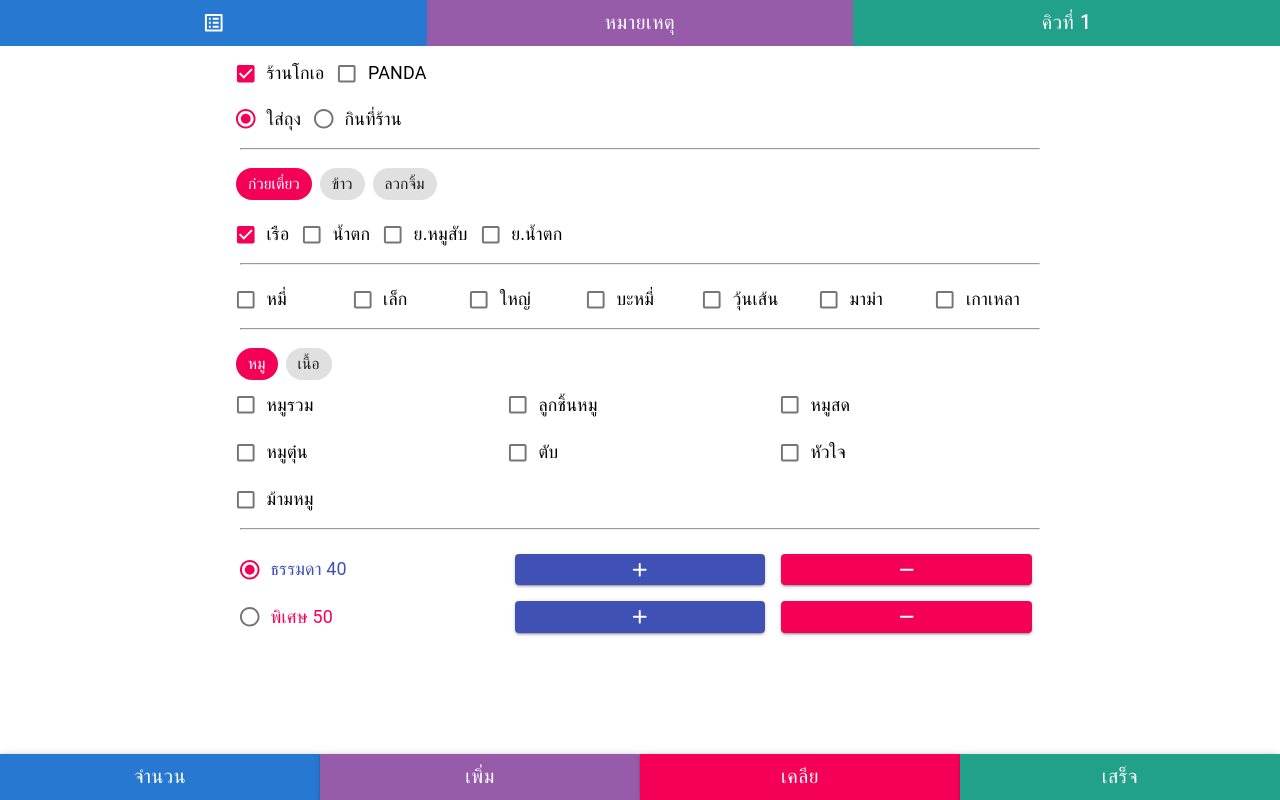
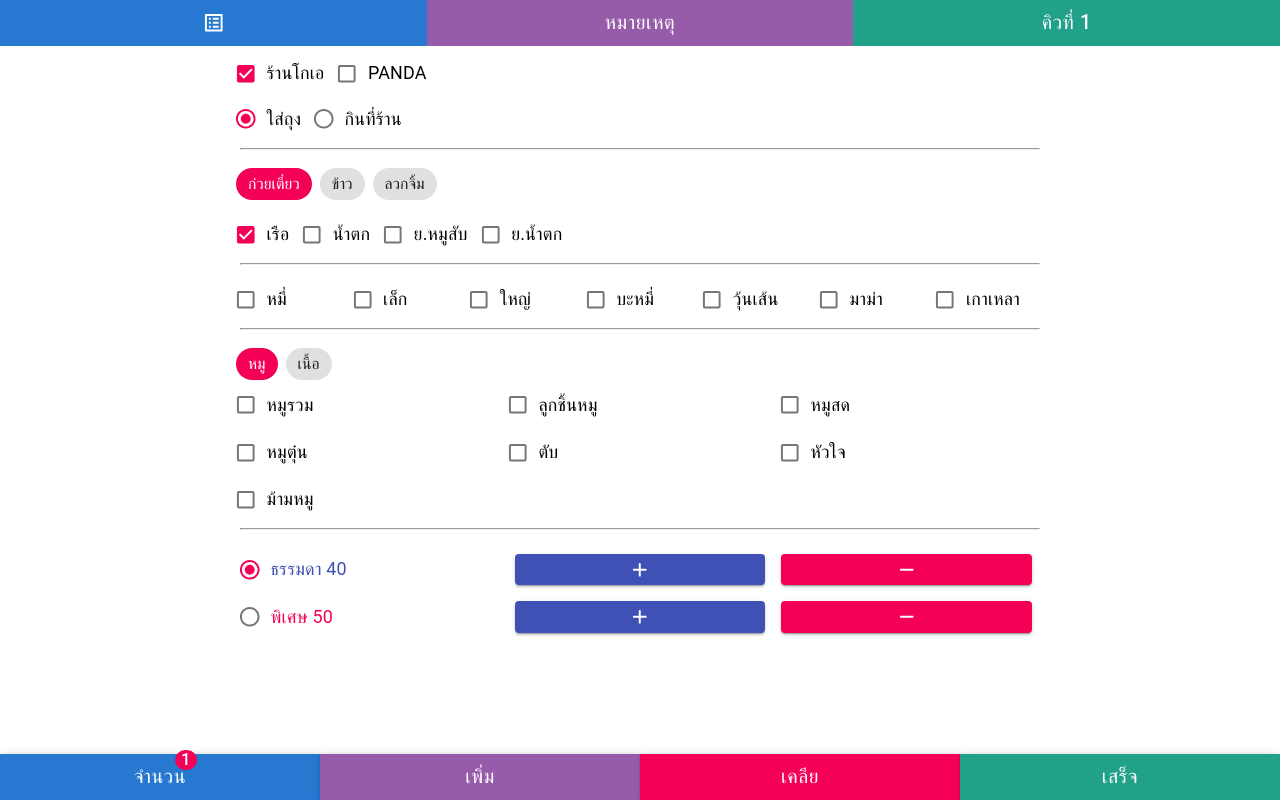
Before and after one commit to boatnoodle/streetfood, a React (Create React App) app: page / in a window 1280 px wide. Built offline with nearby package versions, Linux system fonts and the light colour scheme.

Commit message:
♻️Update functional

```diff
--- a/src/containers/Order/ActionBar.tsx
+++ b/src/containers/Order/ActionBar.tsx
@@ -2,6 +2,8 @@ import React from "react";
 import Button from "@material-ui/core/Button";
 import { createStyles, makeStyles, Theme } from "@material-ui/core/styles";
 import AppBar from "@material-ui/core/AppBar";
+import Badge from "@material-ui/core/Badge";
+import { useFormikContext } from "formik";
 
 const useStyles = makeStyles((theme: Theme) =>
   createStyles({
@@ -31,17 +33,20 @@ const useStyles = makeStyles((theme: Theme) =>
   })
 );
 
-const ActionButton = ({ setOpenAmountOrder }) => {
+const ActionButton = ({ openAmountOrder, setOpenAmountOrder }) => {
   const classes = useStyles();
+  const { values } = useFormikContext<any>();
 
   return (
     <AppBar position="fixed" color="primary" className={classes.root}>
       <Button
         variant="contained"
         color="secondary"
-        onClick={() => setOpenAmountOrder(true)}
+        onClick={() => setOpenAmountOrder(!openAmountOrder)}
       >
-        จำนวน
+        <Badge badgeContent={values.orderDetail.amountOrder} color="secondary">
+          จำนวน
+        </Badge>
       </Button>
       <Button variant="contained" color="secondary">
         เพิ่ม
--- a/src/containers/Order/AmountOrder.tsx
+++ b/src/containers/Order/AmountOrder.tsx
@@ -25,7 +25,7 @@ const useStyles = makeStyles((theme: Theme) =>
       zIndex: 999,
       position: "fixed !important " as any,
       "& .MuiList-root": {
-        background: "#2778d0",
+        background: "#21a08a",
         color: "white"
       }
     }
@@ -35,7 +35,7 @@ const useStyles = makeStyles((theme: Theme) =>
 const AmountOrder = ({ openAmountOrder, setOpenAmountOrder }) => {
   const classes = useStyles();
   const [open, setOpen] = useState(false);
-  const { values, setFieldValue } = useFormikContext<any>();
+  const { setFieldValue } = useFormikContext<any>();
 
   const anchorRef = useRef<HTMLButtonElement>(null);
 
@@ -60,6 +60,8 @@ const AmountOrder = ({ openAmountOrder, setOpenAmountOrder }) => {
 
   const handleAmountOrder = value => {
     setFieldValue("orderDetail.amountOrder", value);
+    setOpen(false);
+    setOpenAmountOrder(false);
   };
 
   useEffect(() => {
@@ -91,7 +93,9 @@ const AmountOrder = ({ openAmountOrder, setOpenAmountOrder }) => {
                 onKeyDown={handleListKeyDown}
               >
                 {[...Array(20).keys()].map(i => (
-                  <MenuItem>{i + 1}</MenuItem>
+                  <MenuItem onClick={() => handleAmountOrder(i + 1)}>
+                    {i + 1}
+                  </MenuItem>
                 ))}
               </MenuList>
             </ClickAwayListener>
--- a/src/containers/Order/Remark.tsx
+++ b/src/containers/Order/Remark.tsx
@@ -130,6 +130,10 @@ const Remark = ({ openDialogRemark, setOpenDialogRemark, presetRemarks }) => {
     }
   };
 
+  const resetValue = () => {
+    setFieldValue("orderDetail.remarks", []);
+  };
+
   useEffect(() => {
     setOpen(openDialogRemark);
   }, [openDialogRemark]);
@@ -171,6 +175,9 @@ const Remark = ({ openDialogRemark, setOpenDialogRemark, presetRemarks }) => {
         </Grid>
       </DialogContent>
       <DialogActions>
+        <Button onClick={resetValue} color="secondary">
+          ล้างค่า
+        </Button>
         <Button autoFocus onClick={handleClose} color="primary">
           ตกลง
         </Button>
--- a/src/containers/Order/TopBar.tsx
+++ b/src/containers/Order/TopBar.tsx
@@ -62,7 +62,6 @@ const TopBar = ({ setOpenDialogRemark }) => {
           badgeContent={values.orderDetail.remarks.length}
           color="secondary"
         >
-          {" "}
           หมายเหตุ
         </Badge>
       </Button>
--- a/src/pages/order.tsx
+++ b/src/pages/order.tsx
@@ -133,7 +133,6 @@ const OrderPage: React.FC = () => {
   //     // console.log("Current data: ", result?.data());
   //   });
   // };
-  console.log(openAmountOrder, "xx");
 
   const handleSubmit = () => {
     console.log("handleSubmit");
@@ -192,7 +191,10 @@ const OrderPage: React.FC = () => {
               setOpenDialogRemark={setOpenDialogRemark}
               presetRemarks={presetRemarks}
             />
-            <ActionBar setOpenAmountOrder={setOpenAmountOrder} />
+            <ActionBar
+              openAmountOrder={openAmountOrder}
+              setOpenAmountOrder={setOpenAmountOrder}
+            />
           </div>
         );
       }}
```
